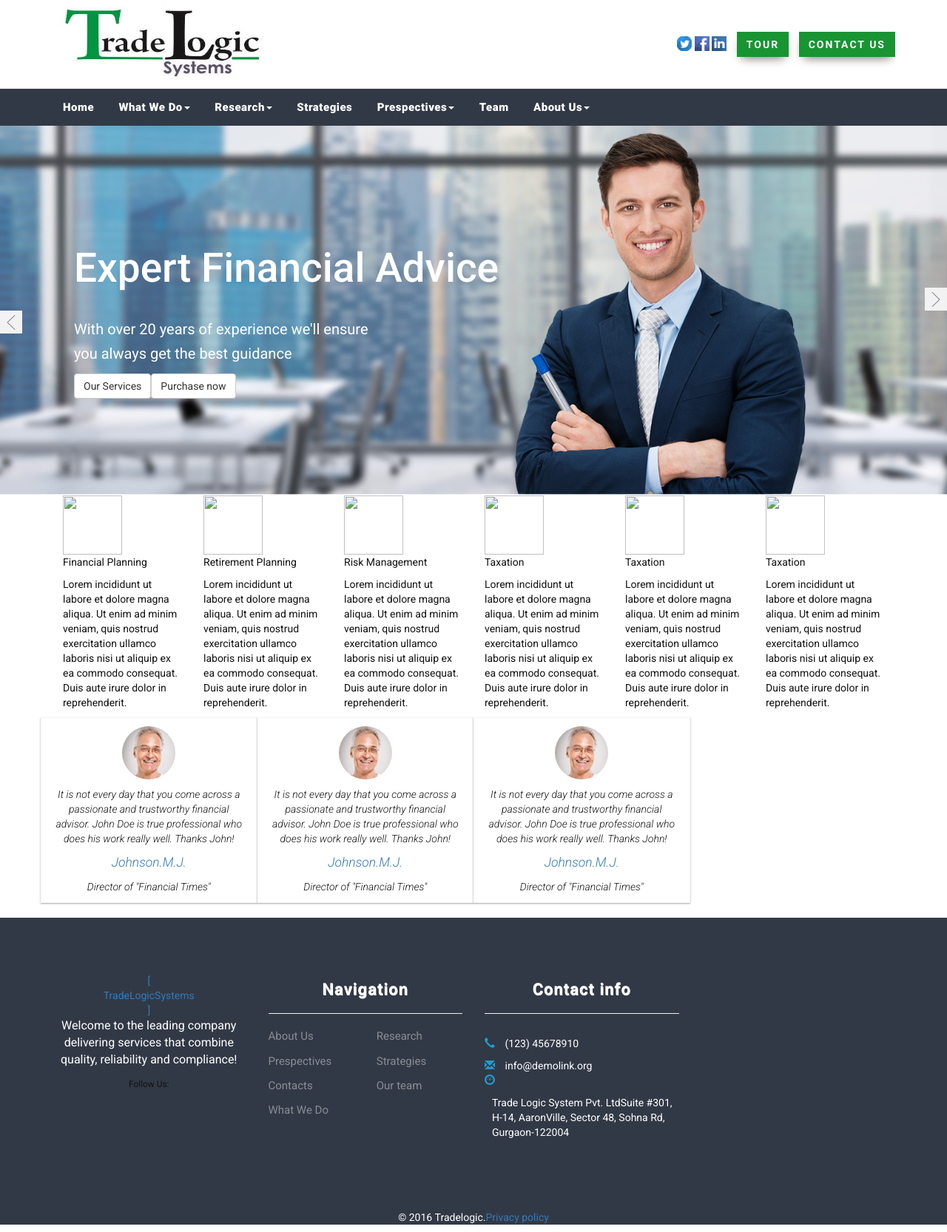
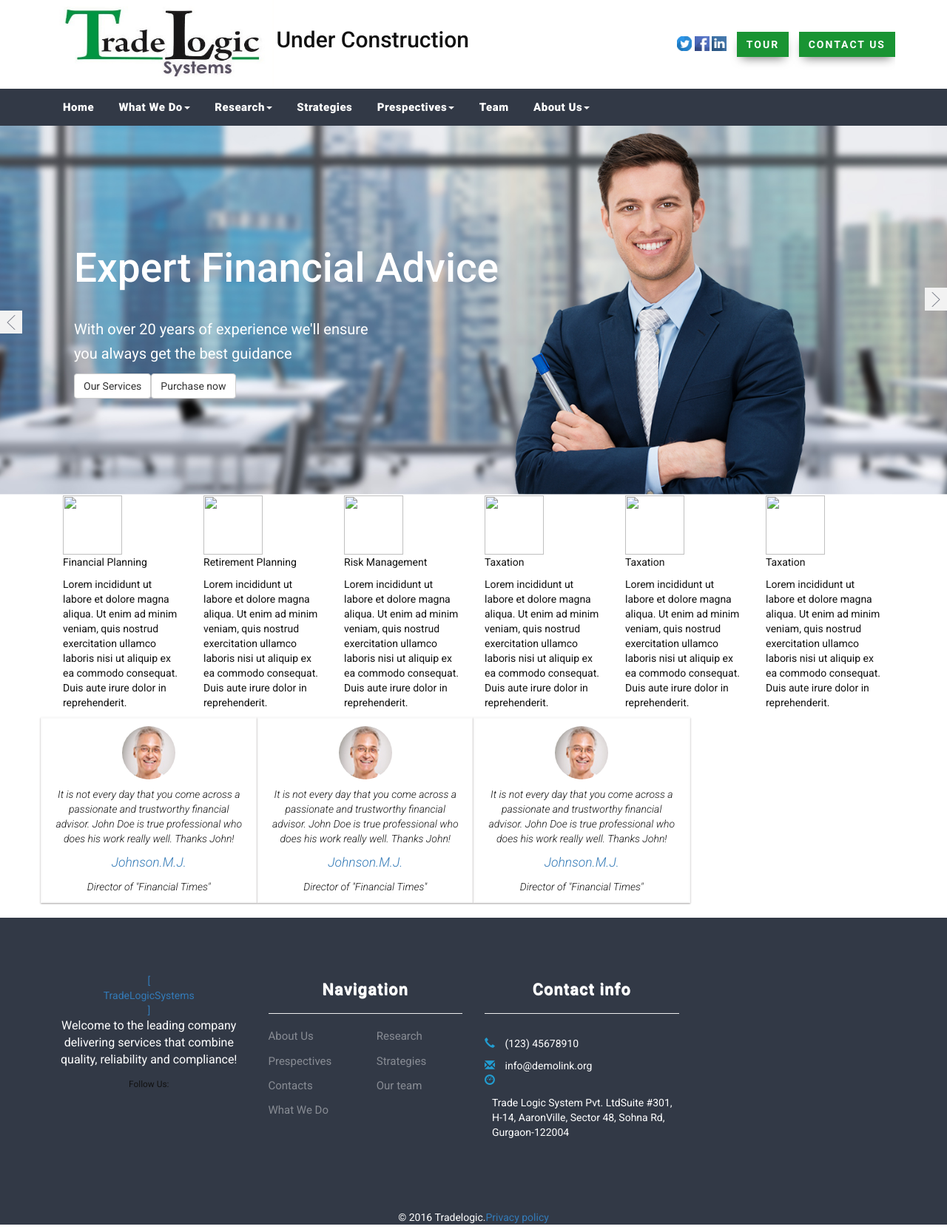
Before and after one commit to sm-main/tradeLogic, a Jekyll site: the page built from index.html, in a window 1280 px wide. Shown: the whole page at 74% size. Built offline with Jekyll 4.4.1, drawn with Linux system fonts in a browser that asks for light colours; nearby versions of some CDN libraries.

Commit message:
changes in header

```diff
--- a/_includes/header.html
+++ b/_includes/header.html
@@ -4,7 +4,7 @@
 
     <div class="site-header-one">
       <a class="site-title" href="{{ site.baseurl }}/"><img src="{{ site.baseurl }}/static/icons/logo.jpg" alt="" height="120" width="300"></a>
-
+      <h2 class="under-construction">Under Construction</h2>
       <ul class="site-nav-one">
         <li>
           <a href="">
--- a/_sass/homepage/homepage.scss
+++ b/_sass/homepage/homepage.scss
@@ -207,6 +207,11 @@ a
     }
   }
 }
+.under-construction
+{
+  display:inline-block;
+
+}
 #testimonials
 {
   h1
```
